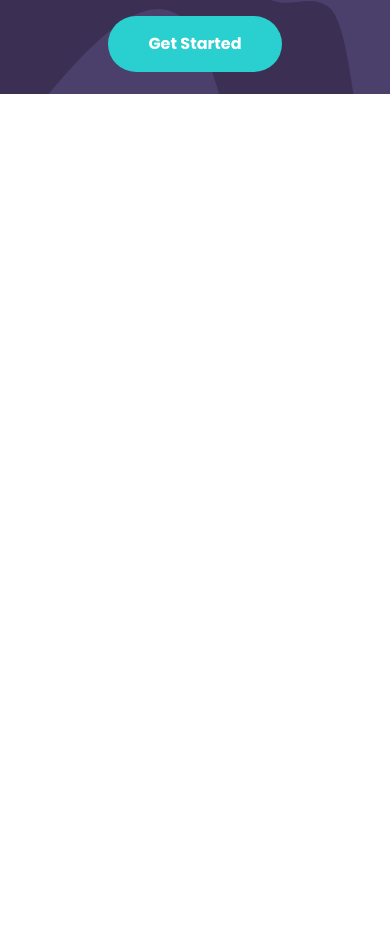
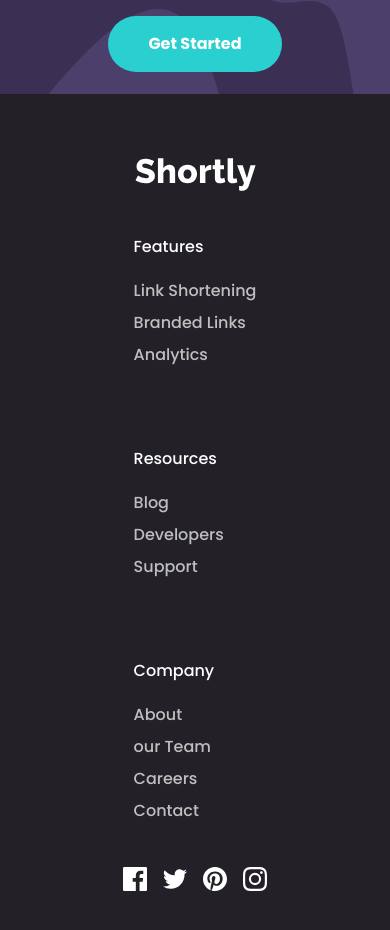
Before and after one commit to mohamed-montaser1/url-shortening-api-master, a React (Create React App) app: page / in a window 390 px wide. Shown: the part 2609-3539 px from the top of the page. Before the commit the page ends 2703 px from the top, so only its background shows below. Built offline with nearby package versions, Linux system fonts and the light colour scheme.

Commit message:
responsive footer

```diff
--- a/src/App.jsx
+++ b/src/App.jsx
@@ -12,7 +12,7 @@ function App() {
       <Hero />
       <Statistics />
       <Boost />
-      {/* <Footer /> */}
+      <Footer />
     </>
   );
 }
--- a/src/components/Footer.jsx
+++ b/src/components/Footer.jsx
@@ -22,10 +22,10 @@ const data = [
 
 export default function Footer() {
   return (
-    <footer className="container-p bg-[#232127] min-h-[240px] py-16 flex items-start justify-between">
+    <footer className="container-p bg-[#232127] min-h-[240px] py-16 flex items-start justify-between max-[924px]:flex-col max-[924px]:items-center">
       <img src={Logo} alt="logo" />
 
-      <div className="cols flex gap-20">
+      <div className="cols flex gap-20 max-[924px]:flex-col my-11">
         {data.map(({ header, list }) => (
           <FooterColumn header={header} list={list} />
         ))}
```
